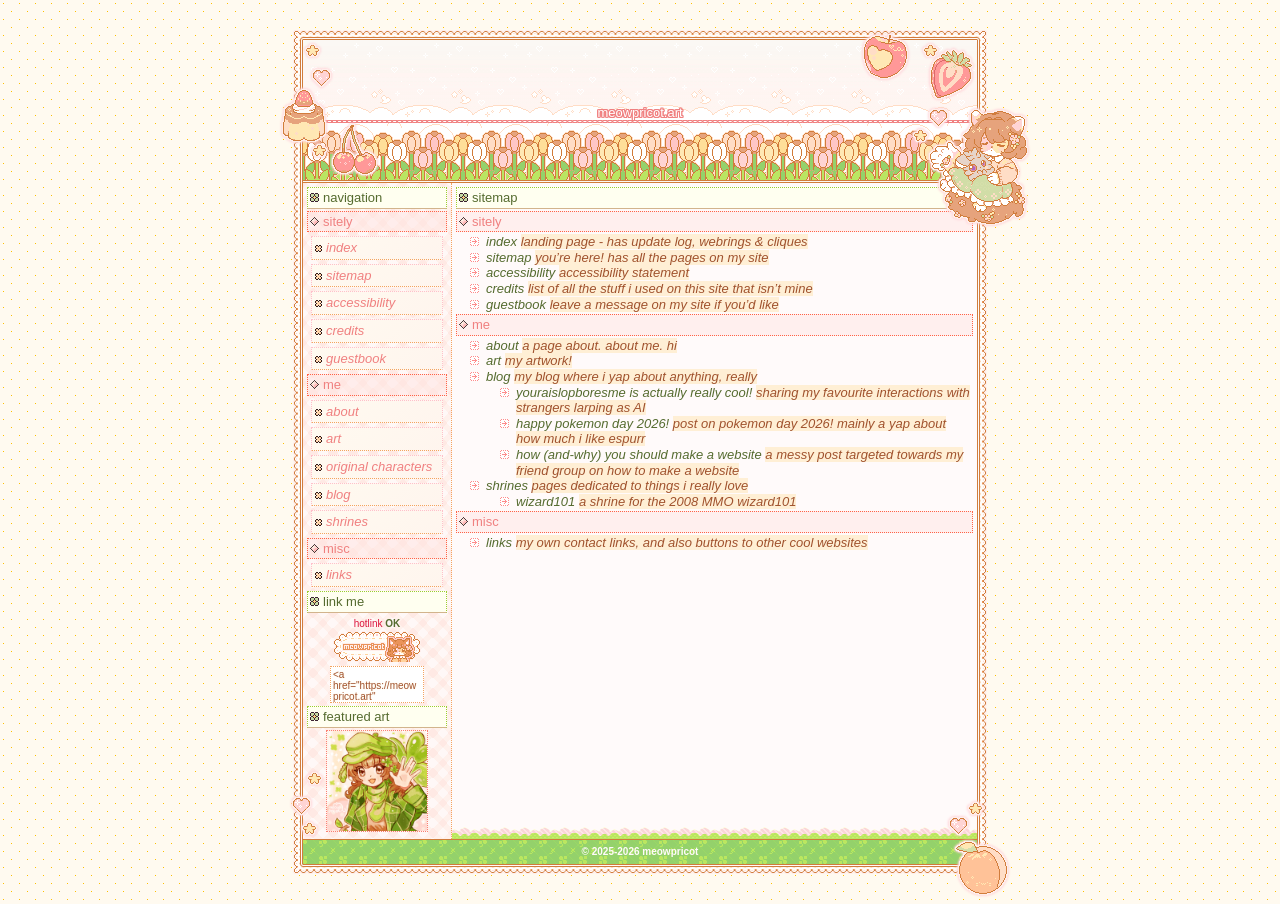
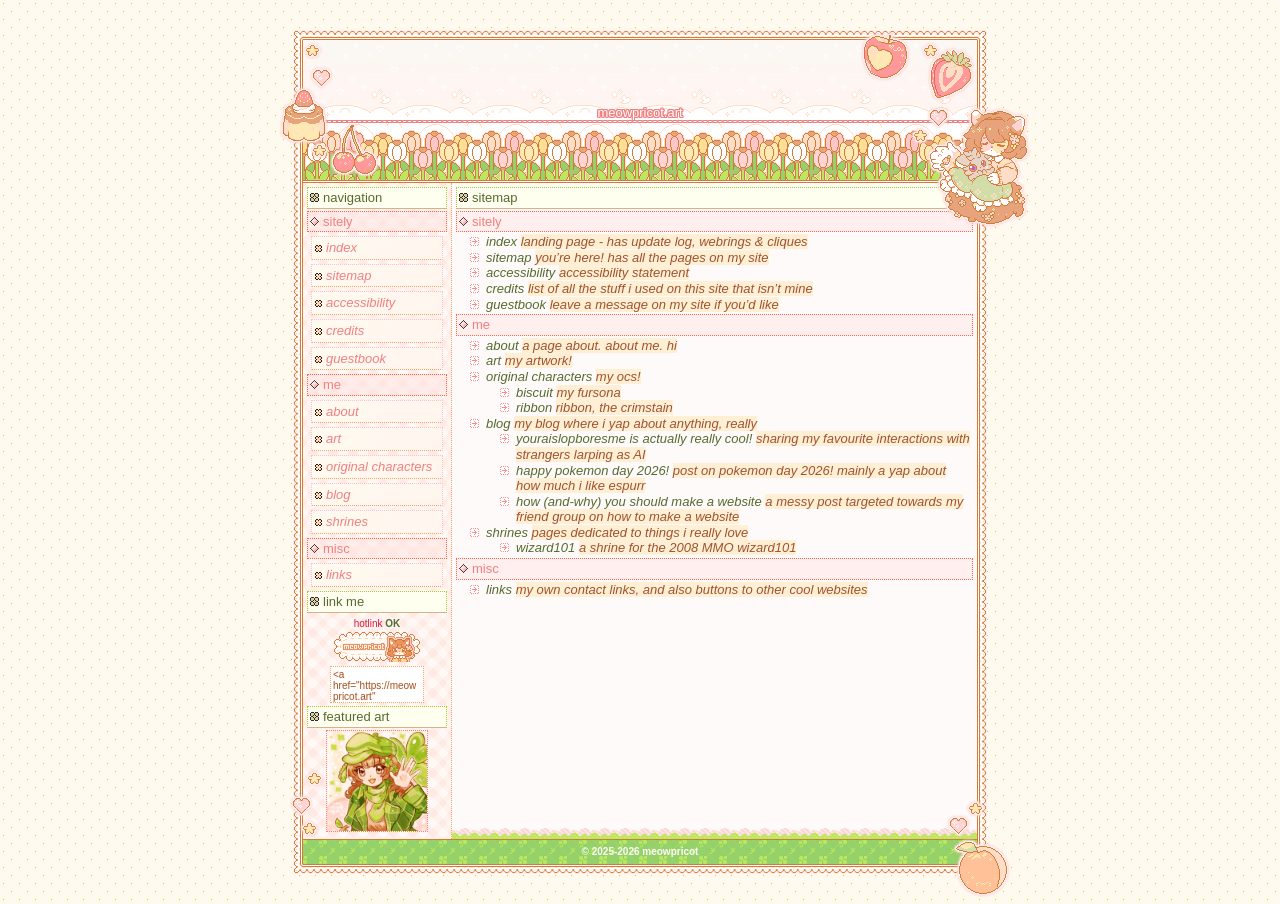
Before and after one commit to meowpricot/meowpricot.art, a Jekyll site: the page built from sitemap.md, in a window 1280 px wide. Built offline with Jekyll 4.4.1, drawn with Linux system fonts in a browser that asks for light colours; comment, search, counter and statistics services are not loaded.

Commit message:
forgot to update the sitemap oops

```diff
--- a/sitemap.md
+++ b/sitemap.md
@@ -13,6 +13,9 @@ title: sitemap
 ### me
 - [about](/about) *a page about. about me. hi*
 - [art](/art) *my artwork!*
+- [original characters](/apripedia) *my ocs!*
+    - [biscuit](/apripedia/biscuit) *my fursona*
+    - [ribbon](/apripedia/ribbon) *ribbon, the crimstain*
 - [blog](/blog) *my blog where i yap about anything, really*
     - [youraislopboresme is actually really cool!](/2026/03/09/youraislopboresme-is-actually-really-cool) *sharing my favourite interactions with strangers larping as AI*
     - [happy pokemon day 2026!](/2026/02/27/happy-pokemon-day-2026) *post on pokemon day 2026! mainly a yap about how much i like espurr*
```
